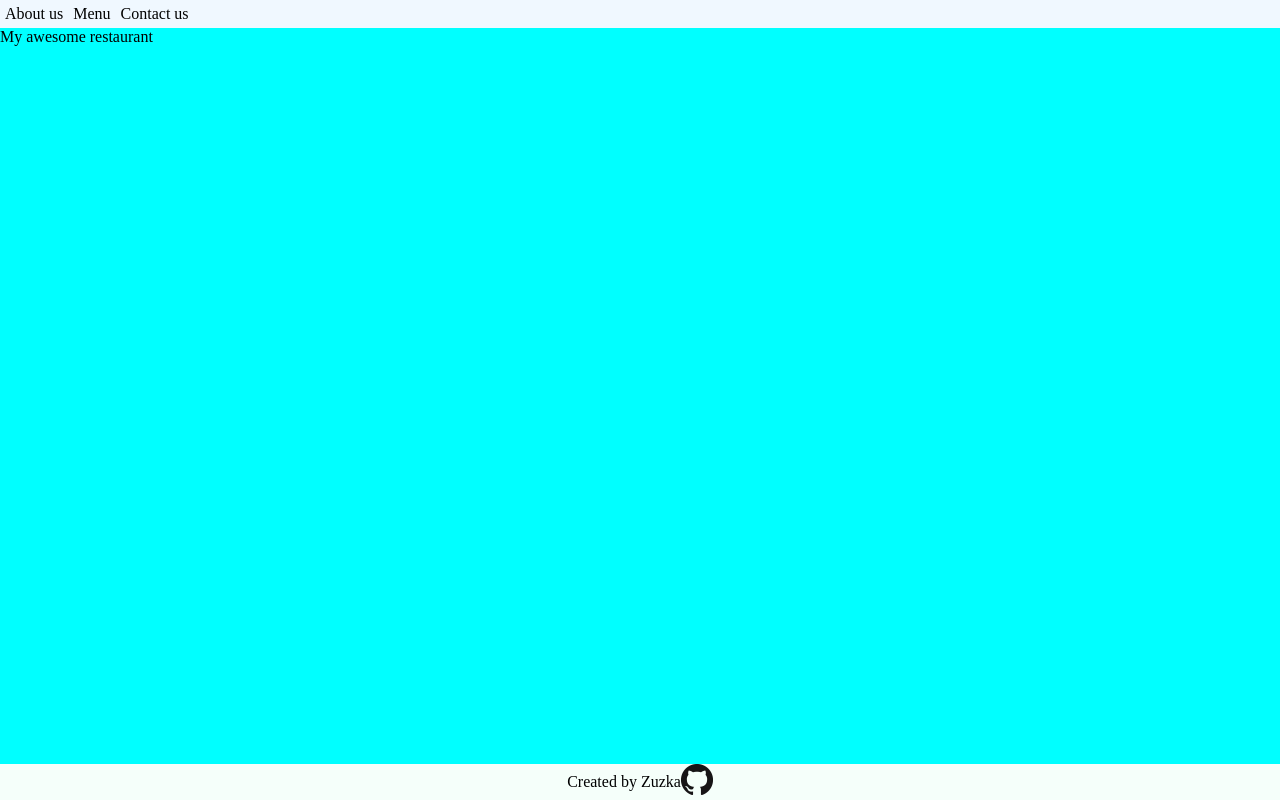
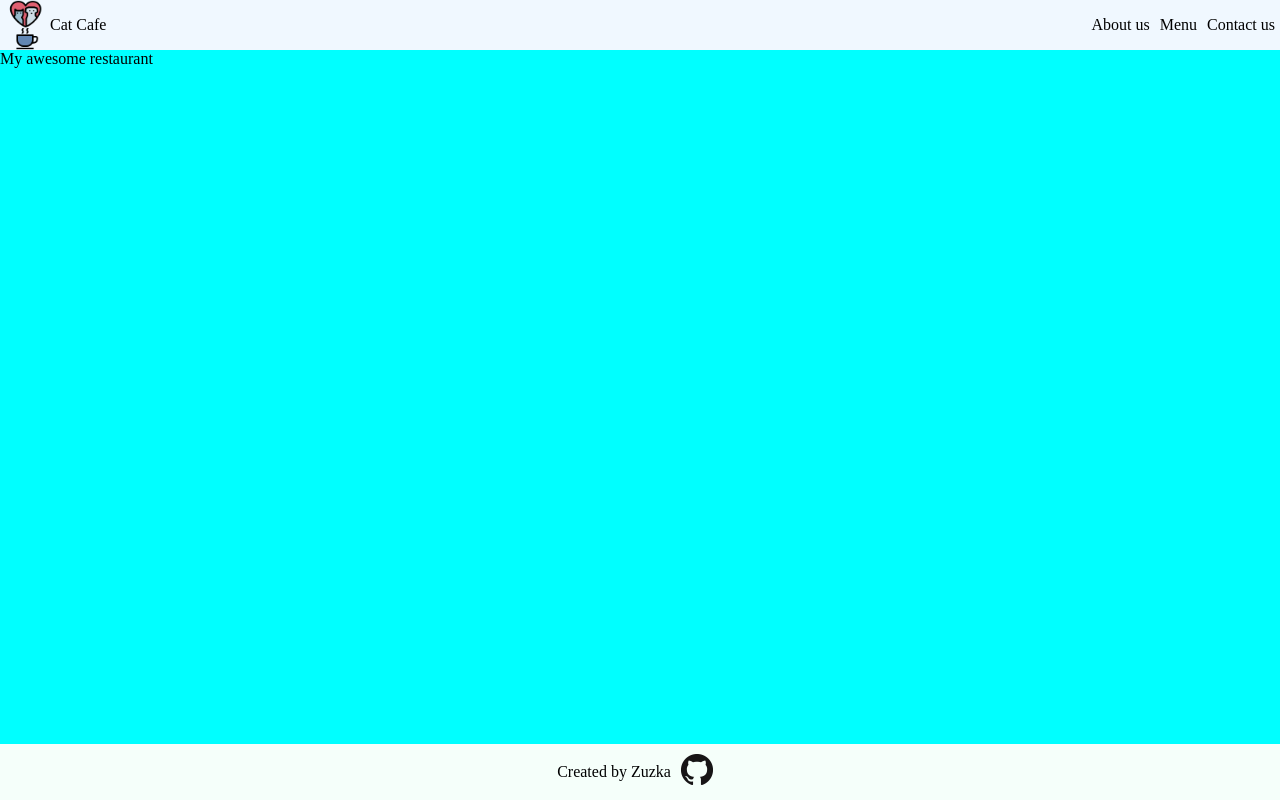
Before and after one commit to UwU-37586109292/Restaurant-page, a website built with webpack: page dist/index.html in a window 1280 px wide. Built offline with nearby package versions, Linux system fonts and the light colour scheme.

Commit message:
Add logo to navbar

```diff
--- a/src/footer.js
+++ b/src/footer.js
@@ -1,6 +1,8 @@
 import Icon from '../PNG/icon.png';
 
 export default function showFooter() {
+    //    <a href="https://www.flaticon.com/free-icons/cafe" title="cafe icons">Cafe icons created by noomtah - Flaticon</a>
+
     const footer = document.createElement('footer')
     footer.textContent = 'Created by Zuzka'
     footer.classList.add('footer', 'flex', 'center')
--- a/src/navigation.js
+++ b/src/navigation.js
@@ -1,13 +1,28 @@
 import showHomePage from './home.js'
 import showMenu from './menu.js'
 import showContactUs from './contact.js'
+import Icon from '../PNG/pet-love.png';
+
 
 export default function showNavBar() {
+
     const mainContent = document.getElementById('content')
+
+    const cafeName = document.createElement('div')
+    cafeName.textContent = 'Cat Cafe'
+
+    const cafeLogo = new Image();
+    cafeLogo.src = Icon
+    cafeLogo.alt = "cat-cafe-logo"
+
+    const nameWrapper = document.createElement('div')
+    nameWrapper.classList.add('flex', 'center')
+    nameWrapper.appendChild(cafeLogo)
+    nameWrapper.appendChild(cafeName)
 
     const header = document.createElement('header')
     const navList = document.createElement('ul')
-    navList.classList.add('flex')
+    navList.classList.add('flex', 'center')
 
     const aboutUs = document.createElement('li')
     aboutUs.textContent = 'About us'
@@ -24,7 +39,9 @@ export default function showNavBar() {
     navList.appendChild(aboutUs)
     navList.appendChild(menu)
     navList.appendChild(contactUs)
-    header.append(navList)
+
+    header.appendChild(nameWrapper)
+    header.appendChild(navList)
     header.classList.add('header')
 
     mainContent.appendChild(header)
--- a/src/style.css
+++ b/src/style.css
@@ -37,11 +37,23 @@ li {
     height: 100vh;
 }
 
+/* header */
 header {
     background-color: aliceblue;
+    display: flex;
+    justify-content: space-between;
 }
 
+header img {
+    max-width: 50px;
+}
+
+/* footer */
 footer {
     margin-top: auto;
     background-color: mintcream;
 }
+
+footer>* {
+    margin: 10px;
+}
```
Also changed, not shown: PNG/pet-love.png (added), dist/26f14b7e085ef48c0cae.png (added), dist/main.js.
